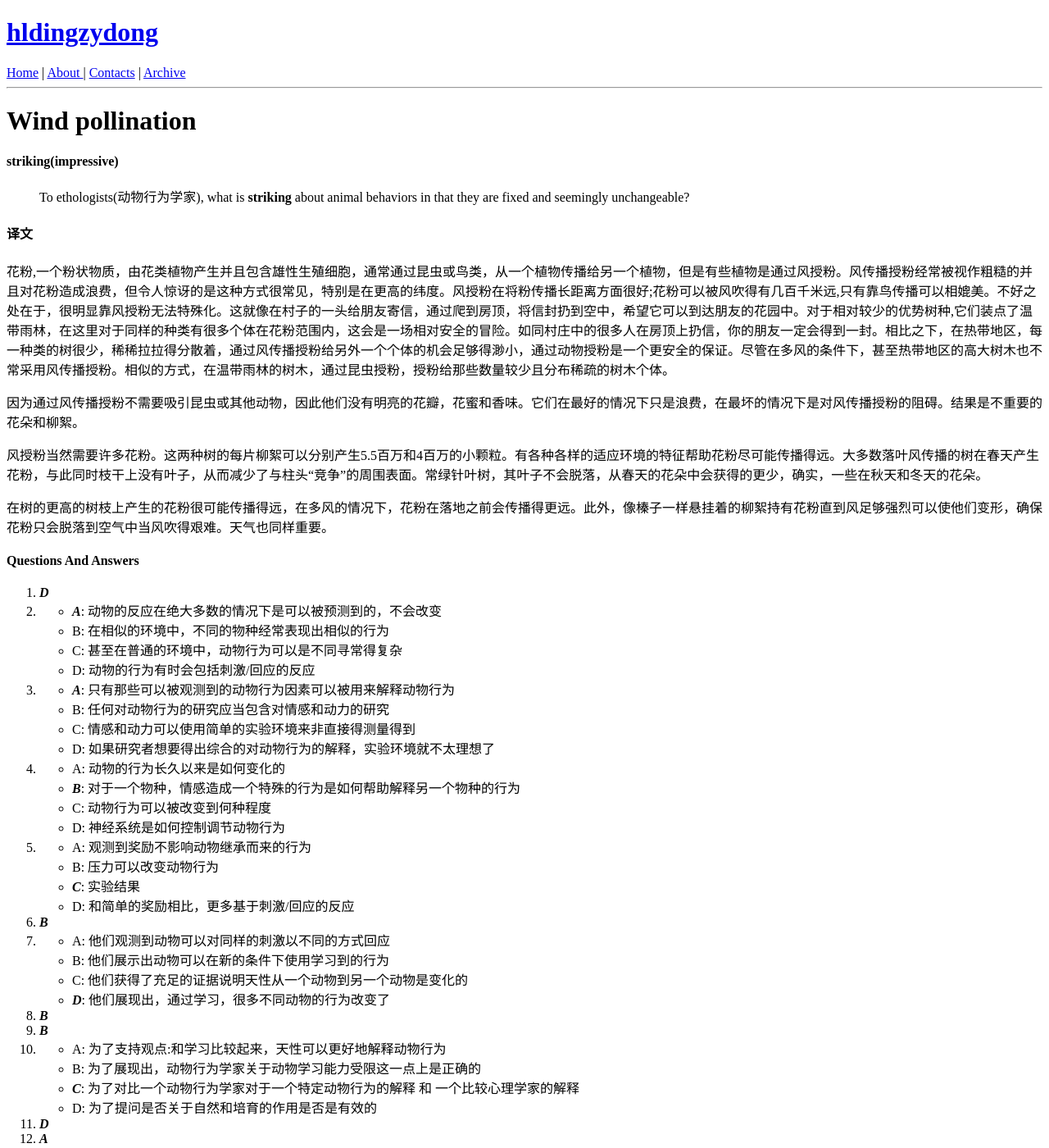
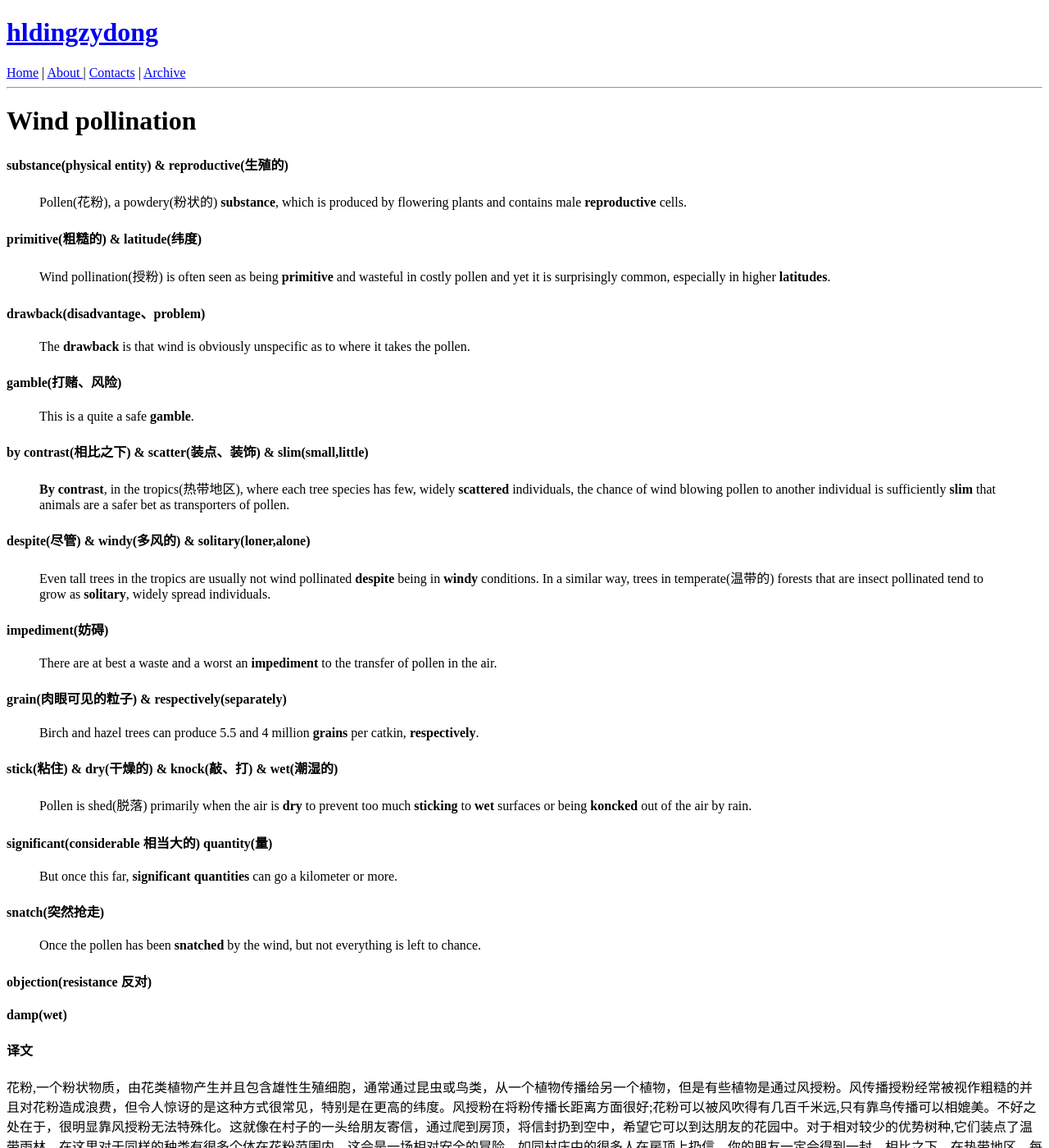
Before and after one commit to hldingzydong/hldingzydong.github.io, a Jekyll site: the page built from _posts/2019-08-22-WindPollination.md, in a window 1280 px wide and 1400 px high. Shown: the whole window at 82% size. Built offline with Jekyll 4.4.1, drawn with Linux system fonts in a browser that asks for light colours; some of the changed text lies outside the part shown.

Commit message:
2019-08-22

```diff
--- a/_posts/2019-08-22-WindPollination.md
+++ b/_posts/2019-08-22-WindPollination.md
@@ -3,8 +3,42 @@ layout: post
 title:  Wind pollination
 date:   2019-08-22
 ---
-#### striking(impressive)
-> To ethologists(动物行为学家), what is **striking** about animal behaviors in that they are fixed and seemingly unchangeable?
+#### substance(physical entity) & reproductive(生殖的)
+> Pollen(花粉), a powdery(粉状的) **substance**, which is produced by flowering plants and contains male **reproductive** cells.
+
+#### primitive(粗糙的) & latitude(纬度)
+> Wind pollination(授粉) is often seen as being **primitive** and wasteful in costly pollen and yet it is surprisingly common, especially in higher **latitudes**.
+
+#### drawback(disadvantage、problem)
+> The **drawback** is that wind is obviously unspecific as to where it takes the pollen.
+
+#### gamble(打赌、风险)
+> This is a quite a safe **gamble**.
+
+#### by contrast(相比之下) & scatter(装点、装饰) & slim(small,little)
+> **By contrast**, in the tropics(热带地区), where each tree species has few, widely **scattered** individuals, the chance of wind blowing pollen to another individual is sufficiently **slim** that animals are a safer bet as transporters of pollen.
+
+#### despite(尽管) & windy(多风的) & solitary(loner,alone)
+> Even tall trees in the tropics are usually not wind pollinated **despite** being in **windy** conditions. In a similar way, trees in temperate(温带的) forests that are insect pollinated tend to grow as **solitary**, widely spread individuals.
+
+#### impediment(妨碍)
+> There are at best a waste and a worst an **impediment** to the transfer of pollen in the air.
+
+#### grain(肉眼可见的粒子) & respectively(separately)
+> Birch and hazel trees can produce 5.5 and 4 million **grains** per catkin, **respectively**.
+
+#### stick(粘住) & dry(干燥的) & knock(敲、打) & wet(潮湿的)
+> Pollen is shed(脱落) primarily when the air is **dry** to prevent too much **sticking** to **wet** surfaces or being **koncked** out of the air by rain.
+
+#### significant(considerable 相当大的) quantity(量)
+> But once this far, **significant quantities** can go a kilometer or more.
+
+#### snatch(突然抢走)
+> Once the pollen has been **snatched** by the wind, but not everything is left to chance.
+
+#### objection(resistance 反对)
+
+#### damp(wet)
 
 #### 译文
 
@@ -14,47 +48,53 @@ date:   2019-08-22
 
 风授粉当然需要许多花粉。这两种树的每片柳絮可以分别产生5.5百万和4百万的小颗粒。有各种各样的适应环境的特征帮助花粉尽可能传播得远。大多数落叶风传播的树在春天产生花粉，与此同时枝干上没有叶子，从而减少了与柱头“竞争”的周围表面。常绿针叶树，其叶子不会脱落，从春天的花朵中会获得的更少，确实，一些在秋天和冬天的花朵。
 
-在树的更高的树枝上产生的花粉很可能传播得远，在多风的情况下，花粉在落地之前会传播得更远。此外，像榛子一样悬挂着的柳絮持有花粉直到风足够强烈可以使他们变形，确保花粉只会脱落到空气中当风吹得艰难。天气也同样重要。
+在树的更高的树枝上产生的花粉很可能传播得远，在多风的情况下，花粉在落地之前会传播得更远。此外，像榛子一样悬挂着的柳絮持有花粉直到风足够强烈可以使他们变形，确保花粉只会脱落到空气中当风吹得艰难。天气也同样重要。当空气是干的时候花粉才脱落，从而防止太多沾到潮湿的表面或者被雨水打倒在地。尽管有这些适应的特征，很多花粉仍然无法脱离顶枝，只有0.5%～40%的可以飞得超过100米远。但是一旦飞远了，相当多的花粉可以飞得超过一公里或者更远。确实，在高纬度的花粉可以飞几千公里远。因为有很多花粉在空气中漂浮，毫不疑问风授粉类型的树是过敏的主要来源。
+
+一旦花粉被风吹走，但并非一切留给机会。靠风传播的花粉是干的，圆形的，光滑的，通常讲比靠昆虫传播的植物的花粉更小。但是尺寸是一把双刃剑。小尺寸的小颗粒会被吹得更远但是也很可能拂过等待的柱头，因为小的琐碎可能会被困于在柱头周围快速移动的空气。但是柱头创造了涡流，使得其周围的空气流速减缓，或许可帮助花粉沾到其上。
 
 #### Questions And Answers
 
+0. 这篇阅读出错的部分都在于猜测某个单词在文中的意思，对付这类题型的方法是:
 1. ***D***
-2. - ***A***: 动物的反应在绝大多数的情况下是可以被预测到的，不会改变
-   - B: 在相似的环境中，不同的物种经常表现出相似的行为
-   - C: 甚至在普通的环境中，动物行为可以是不同寻常得复杂
-   - D: 动物的行为有时会包括刺激/回应的反应
-3. - ***A***: 只有那些可以被观测到的动物行为因素可以被用来解释动物行为
-   - B: 任何对动物行为的研究应当包含对情感和动力的研究
-   - C: 情感和动力可以使用简单的实验环境来非直接得测量得到
-   - D: 如果研究者想要得出综合的对动物行为的解释，实验环境就不太理想了
-4. - A: 动物的行为长久以来是如何变化的
-   - ***B***: 对于一个物种，情感造成一个特殊的行为是如何帮助解释另一个物种的行为
-   - C: 动物行为可以被改变到何种程度
-   - D: 神经系统是如何控制调节动物行为
-5. - A: 观测到奖励不影响动物继承而来的行为
-   - B: 压力可以改变动物行为
-   - ***C***: 实验结果
-   - D: 和简单的奖励相比，更多基于刺激/回应的反应
-6. ***B***
-7. - A: 他们观测到动物可以对同样的刺激以不同的方式回应
-   - B: 他们展示出动物可以在新的条件下使用学习到的行为
-   - C: 他们获得了充足的证据说明天性从一个动物到另一个动物是变化的
-   - ***D***: 他们展现出，通过学习，很多不同动物的行为改变了
-8. ***B***
-9. ***B***
-10. - A: 为了支持观点:和学习比较起来，天性可以更好地解释动物行为
-	 - B: 为了展现出，动物行为学家关于动物学习能力受限这一点上是正确的
-	 - ***C***: 为了对比一个动物行为学家对于一个特定动物行为的解释 和 一个比较心理学家的解释
-	 - D: 为了提问是否关于自然和培育的作用是否是有效的
-11. ***D***
-12. ***A***
-13. - A: 主要在北美工作
-	 - B: 认为动物行为在从一代至下一代的过程中不会改变
-	 - C: 从开始就认为，继承得到的行为可以被学习影响
-	 - D: 认为应激反应可以用来辨识一个动物和另外一个，如同他们生理上的特征一样
-	 - E: 研究应激反应，强调奖励对于驱动和改变行为的重要性
-	 - F: 和其他物种比较起来，对鸟做了更多的研究
-	 - G: 主要研究物理特征经常决定行为
-
-	Ethologists: B D
-	Comparative Behaviors: A C E
+2. - ***A***: 产生花粉需要能力的投资和植物身上的一部分资源
+   - B: 产生大量花粉的能力是一个在植物进化历史上的最近的发展
+   - C: 在热带地区的植物通常会比温带雨林中的植物产生更多的花粉
+   - D: 生产花粉最高的层次的植物依赖于昆虫或鸟授粉
+3. - ***A***: 在温带雨林
+   - B: 在低纬度
+   - C: 在热带雨林
+   - D: 被许多不多种类的树木环绕的地区
+4. - A: 动物授粉比风授粉传播得更远
+   - B: 即使几乎没有风来散播花粉的情况下，动物也可以是授粉者
+   - ***C***: 参观一朵花的动物很可能参观另外一朵同样的种类的花并且给它们授粉
+   - D: 鸟和昆虫在各个方向飞行，而风只是在一个给定的时刻只朝一个方向
+5. - A: 解释为什么相对来讲几乎没什么树依赖于风授粉
+   - B: 通过人类社会行为比较自然和生物过程
+   - ***C***: 确定一个观点:通过风授粉给一个同样种类的树木的可能性
+   - D: 反对公认的假设:最高的树木很可能使用风授粉
+6. - ***A***: 风授粉的妨碍
+   - B: 它们很容易被风破坏
+   - ***C***: 它们不必要存在
+   - D: 它们减少了产生的花粉的数量
+7. ***B***
+8. - A: 为了避免和常绿的松柏针织树竞争，这些树都在秋天或冬天开会
+   - ***B***: 这样的话接收花粉的树叶不会不让到达树的柱头
+   - C: 因为他们没有足够的能量来在同一时间产生新的花粉和叶子
+   - D: 为了充分发挥一年中风最大的时间带来的优势
+9. - A: 产生花粉的花朵和柳絮位于接近树的顶端
+   - ***B***: 树长得彼此之间至少100米远
+   - C: 摇晃的柳絮释放花粉只有当风吹得艰难
+   - D: 在大雨期间花粉不会被释放或者当空气潮湿时
+10. ***B***
+11. ***A***
+12. - A: 因为更小的碎木料会被困于快速移动的空气中，它们和其他比起来被吹得更远
+    - B: 更小的碎木料被柱头困住当快速移动的风吹过
+    - C: 小的碎木料拂过柱头时获得速度，总是被快速移动的空气困住
+    - ***D***: 小尺寸帮助花粉飞的更远，同样更可能使得其错过柱头
+13. ***B***
+14. - A: 因为几乎没有树木在温带雨林，因此用昆虫或鸟授粉更安全
+	- ***B***: 对于只有一点主要的物种的温带雨林中的树木，风授粉是一个安全的策略，因此，同样的物种会有很多个体
+	- ***C***: 风授粉需要大量的花粉，必须在正确的时间释放，必须在正确的条件下扩展其范围
+	- D: 许多风传播授粉的树木是落叶的，因为常绿的折页顶针和柱头因为花粉竞争，使得风授粉不确定
+	- ***E***: 风授粉的植物通常有小的无花瓣的花，经常长在会产生何时形状的花粉的柳絮
+	- F: 风授粉的植物必须长在有适度的风的地区，因为强烈的风会使小的花粉错过柱头
```
Also changed, not shown: 1 other file.
